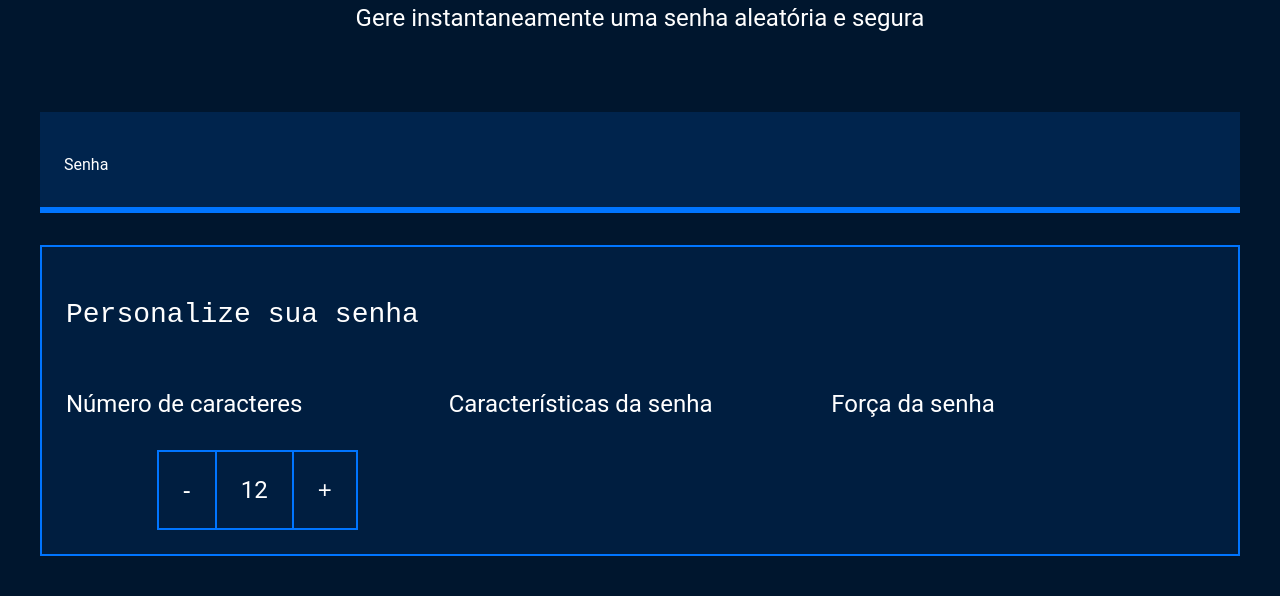
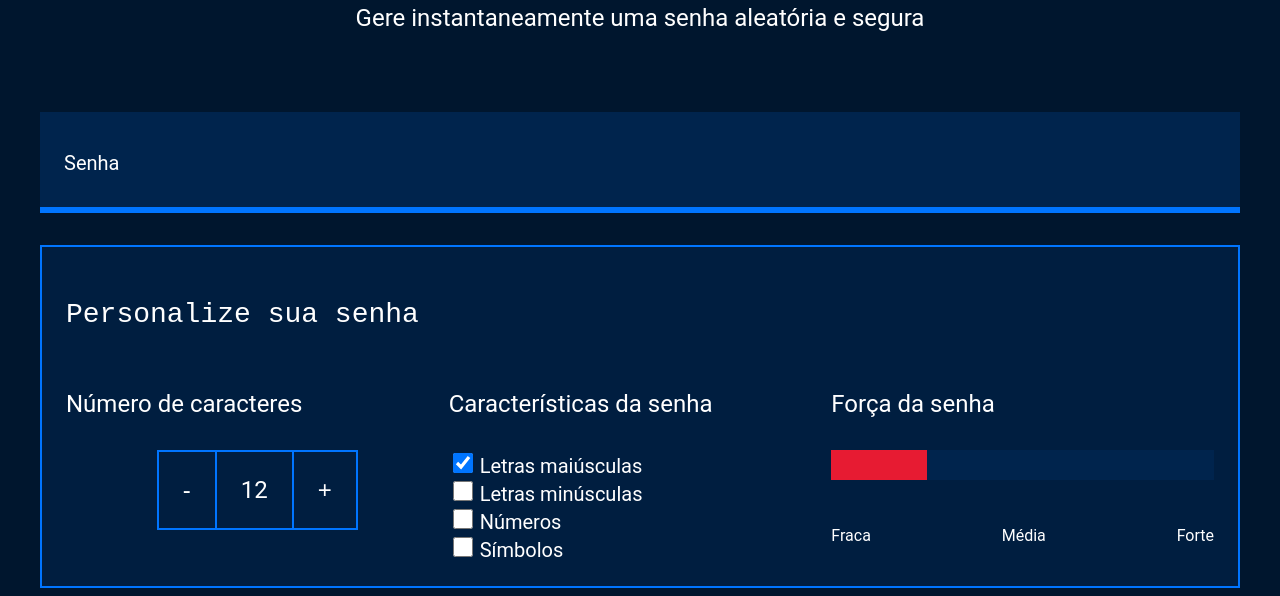
Before and after one commit to mariane12022007/Gerador-de-senhas-, a plain HTML site: page index.html in a window 1280 px wide. Shown: the part 208-804 px from the top of the page. Drawn offline with Linux system fonts and the light colour scheme.

Commit message:
Add files via upload

```diff
--- a/index.html
+++ b/index.html
@@ -8,7 +8,6 @@
 </head>
 <body>
     <section class="conteudo">
-
     <div class="conteudo-titulo">
         <img src="./unlock.svg" alt="cadeado fechado">
         <h1 class="titulo-principal">Gerador de senhas</h1>
@@ -31,12 +30,36 @@
             </div>
             <div class="parametro-senha">
                 <h4 class="parametro-senha__titulo">Características da senha</h4>
+                <div class="parametro-senha-checkbox">
+                <input name="maiusculo" type="checkbox" class="checkbox" checked>
+                <label for="maiusculo">Letras maiúsculas</label>
             </div>
+            <div class="parametro-senha-checkbox">
+                <input name="minusculo" type="checkbox" class="checkbox">
+                <label for="minusculo">Letras minúsculas</label>
+            </div>
+            <div class="parametro-senha-checkbox">
+                <input name="numero" type="checkbox" class="checkbox">
+                <label for="numero">Números</label>
+            </div>
+            <div class="parametro-senha-checkbox">
+                <input name="simbolo" type="checkbox" class="checkbox">
+                <label for="simbolo">Símbolos</label>
+            </div>
+        </div>
             <div class="parametro-senha">
                 <h4 class="parametro-senha__titulo">Força da senha</h4>
+                <div class="barra"></div>
+                <div class="forca fraca"></div>
+                <div class="parametro-senha-textos">
+                    <p>Fraca</p>
+                    <p>Média</p>
+                    <p>Forte</p>
+                </div>
             </div>
         </div>
     </div>
     </section>
+    <script src="main.js"></script>
 </body>
 </html>
--- a/main.js
+++ b/main.js
@@ -0,0 +1,24 @@
+const numeroSenha = document.querySelector('.parametro-senha__texto');
+
+let tamanhoSenha = 12;
+numeroSenha.textContent = tamanhoSenha;
+
+const botoes = document.querySelectorAll('.parametro-senha__botao');
+
+botoes[0].onclick = diminuiTamanho;
+botoes[1].onclick = aumentaTamanho;
+
+function diminuiTamanho(){
+    if (tamanhoSenha > 1){
+    tamanhoSenha = tamanhoSenha-1;
+    tamanhoSenha--;
+    }
+    numeroSenha.textContent = tamanhoSenha;
+}
+function aumentaTamanho(){
+    if (tamanhoSenha < 20){
+    tamanhoSenha = tamanhoSenha+1;
+    tamanhoSenha++;
+    }
+    numeroSenha.textContent = tamanhoSenha;
+}
--- a/style.css
+++ b/style.css
@@ -94,3 +94,37 @@ body{
     font-size: 24px;
     cursor: pointer;
  }
+ label{
+    font-size: 20px;
+}
+.checkbox{
+    width: 20px;
+    height: 20px;
+    cursor: pointer;
+}
+.barra{
+    background-color: var(--fundo-senha);
+    height: 30px;
+    width: 100%;
+}
+.forca{
+    height: 30px;
+    position: relative;
+    bottom: 30px;
+}
+.fraca{
+    width: 25%;
+    background-color: #E71B32;
+}
+.parametro-senha-textos{
+    display: flex;
+    justify-content: space-between;
+}
+.media{
+    background-color: #FAF408;
+    width: 50%;
+}
+.forte{
+    background-color: #00FF85;
+    width: 100%;
+}
```
